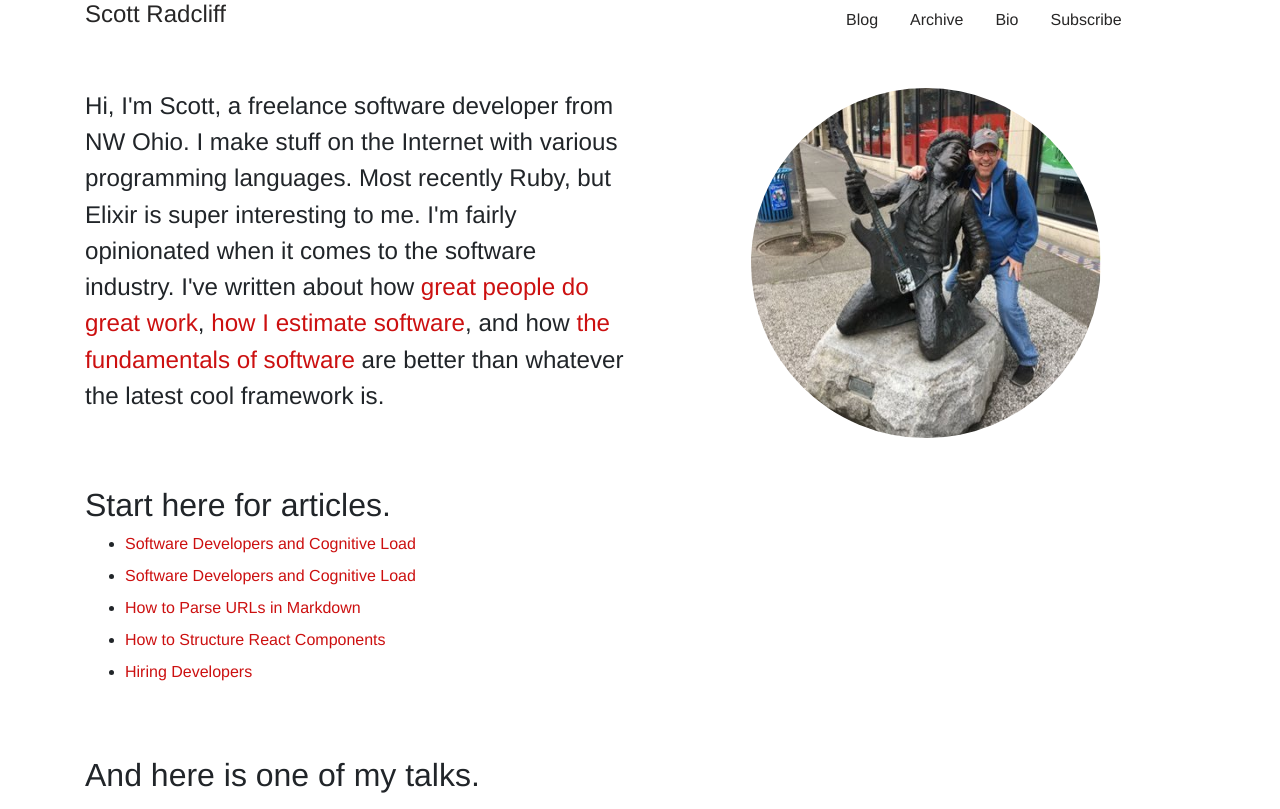
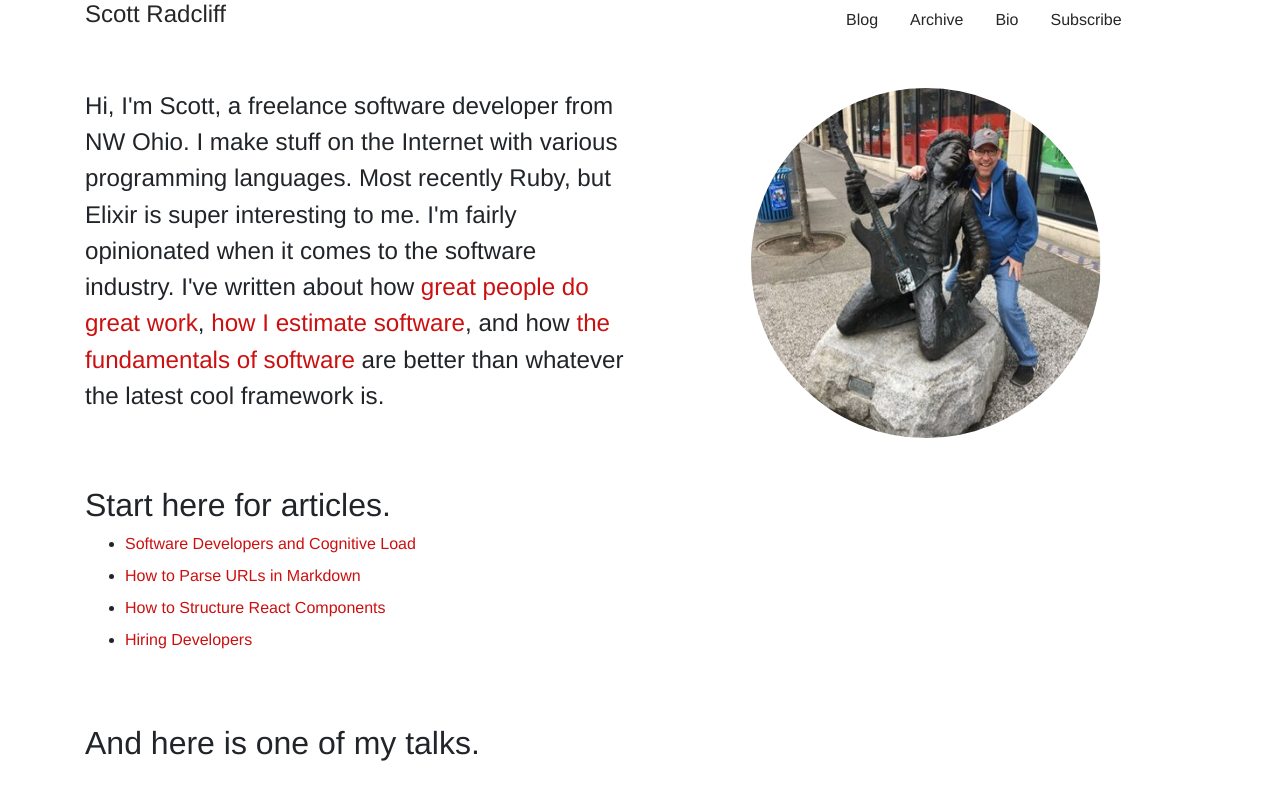
Before and after one commit to ScottRadcliff/scottradcliff.github.io, a Jekyll site: the page built from index.html, in a window 1280 px wide. Shown: the top 809 px of the page. Built offline with Jekyll 4.4.1, drawn with Linux system fonts in a browser that asks for light colours; the list of posts is cut into pages by our own code; comment, search, counter and statistics services are not loaded; grey boxes are pictures that could not be loaded.

Commit message:
Fix duplicate link

```diff
--- a/index.html
+++ b/index.html
@@ -15,7 +15,6 @@ layout: default
   <div class="col-md-12 mt-5">
     <h2>Start here for articles.</h2>
     <ul>
-        <li class="pb-2"><a href="/software-developers-and-cognitive-load.html">Software Developers and Cognitive Load</a></li>
       <li class="pb-2"><a href="/software-developers-and-cognitive-load.html">Software Developers and Cognitive Load</a></li>
       <li class="pb-2"><a href="/how-to-parse-urls-in-markdown.html">How to Parse URLs in Markdown</a></li>
       <li class="pb-2"><a href="http://scottradcliff.com/how-to-stucture-react-components.html">How to Structure React Components</a></li>
```
